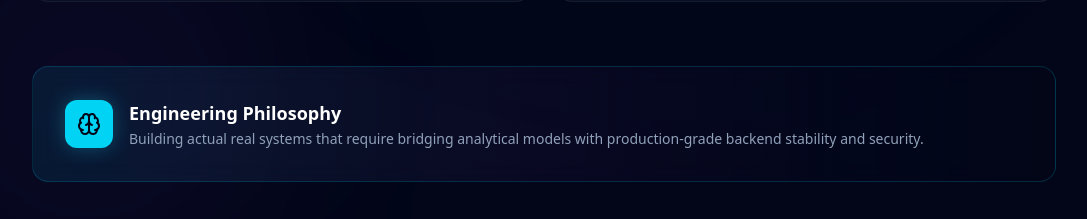
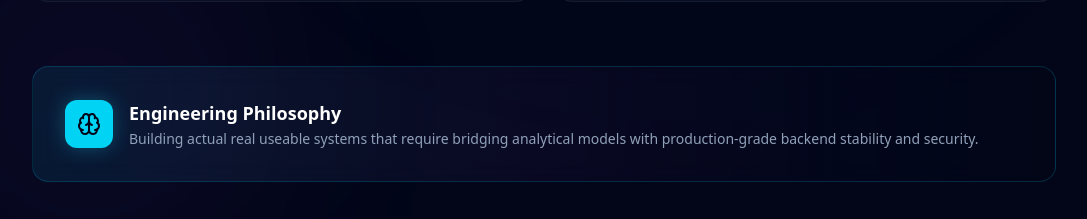
Before and after one commit to FarisyIlman/Portofolio_Website_2026, a Next.js app: page / in a window 1280 px wide. Shown: the part 9763-9982 px from the top of the page, without its empty margins (96-1183 px from the left). Built offline with nearby package versions, Linux system fonts and the light colour scheme.

Commit message:
update wording

```diff
--- a/components/sections/Vision.tsx
+++ b/components/sections/Vision.tsx
@@ -135,7 +135,7 @@ export function Vision() {
             <div>
               <h4 className="text-white font-bold text-lg">Engineering Philosophy</h4>
               <p className="text-slate-400 text-sm mt-0.5">
-                Building actual real systems that require bridging analytical models with production-grade backend stability and security.
+                Building actual real useable systems that require bridging analytical models with production-grade backend stability and security.
               </p>
             </div>
           </div>
```
